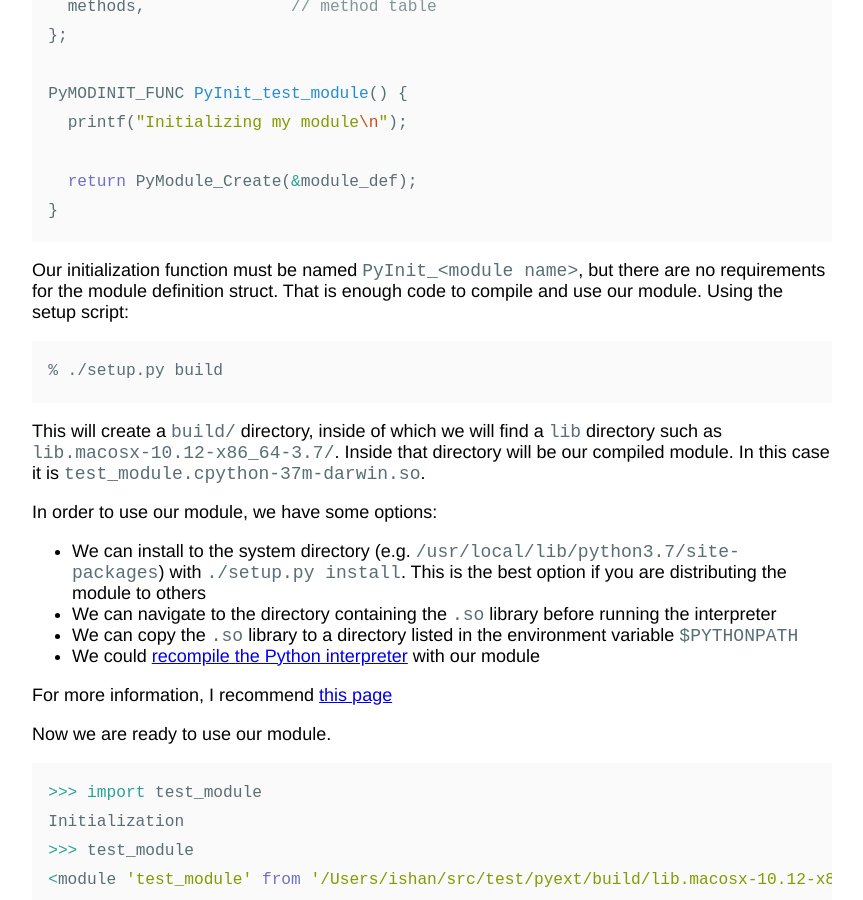
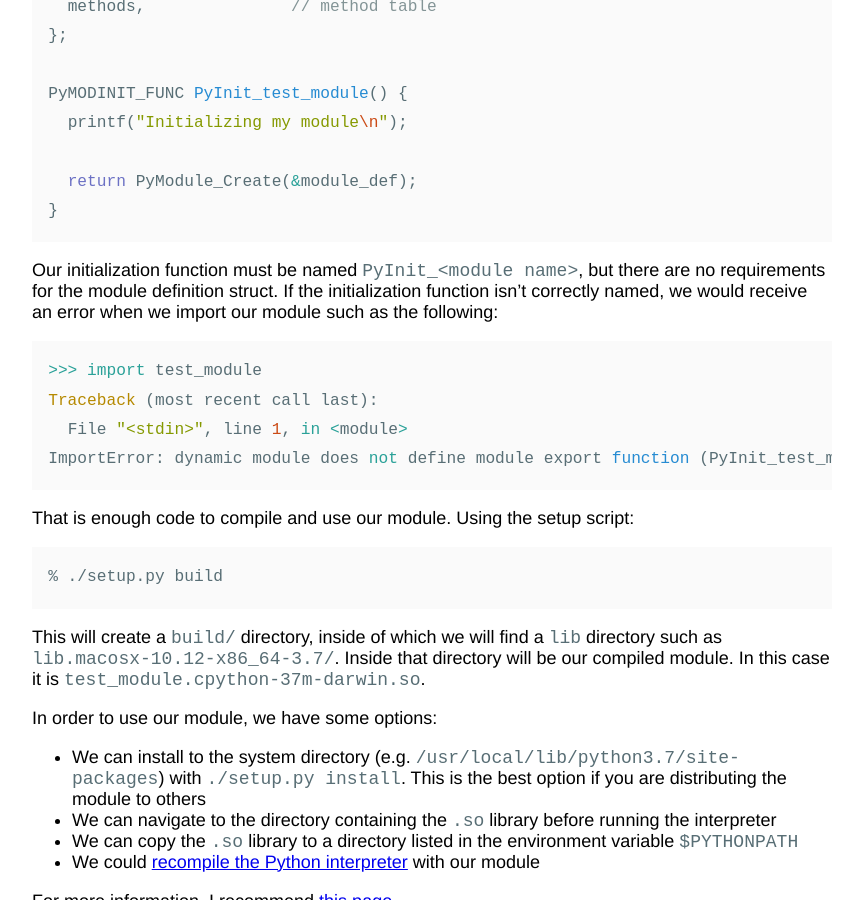
Before and after one commit to ishantheperson/ishantheperson.github.io, a Jekyll site: the page built from _posts/2019-01-06-python-c-ext.md, in a window 1280 px wide and 900 px high, scrolled down 2623 px. Shown: the whole window, without its empty margins (208-1071 px from the left). Built offline with Jekyll 4.4.1, drawn with Linux system fonts in a browser that asks for light colours.

Commit message:
added effects of missing init method

````diff
--- a/_posts/2019-01-06-python-c-ext.md
+++ b/_posts/2019-01-06-python-c-ext.md
@@ -109,6 +109,15 @@ PyMODINIT_FUNC PyInit_test_module() {
 
 Our initialization function must be named `PyInit_<module name>`, but
 there are no requirements for the module definition struct.
+If the initialization function isn't correctly named, we would
+receive an error when we import our module such as the following:
+```python
+>>> import test_module
+Traceback (most recent call last):
+  File "<stdin>", line 1, in <module>
+ImportError: dynamic module does not define module export function (PyInit_test_module)
+```
+
 That is enough code to compile and use our module.
 Using the setup script:
 
````
Also changed, not shown: _posts/2019-01-06-python-c-ext-2.md (+10 -0 lines).
